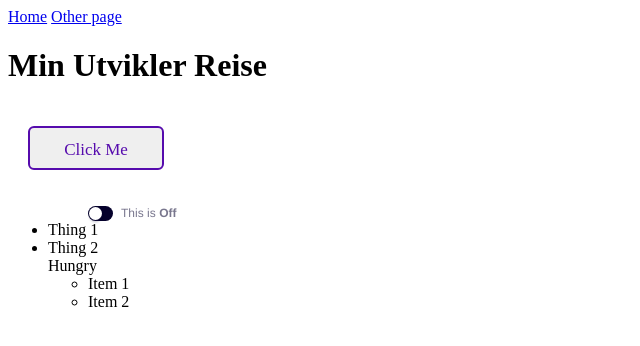
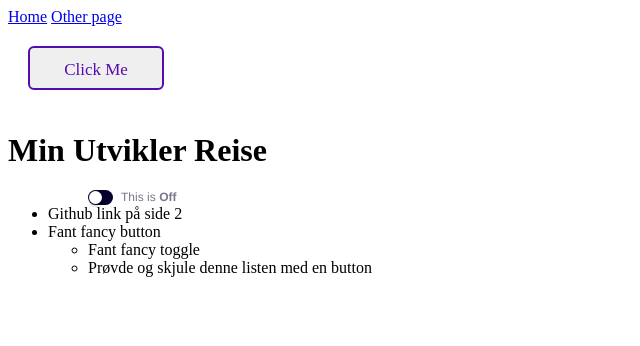
Before and after one commit to CC3636-IV/Kodelofte-Intro, a website: page index.html in a window 1280 px wide. Shown: the whole page, without its empty margins (0-640 px from the left). Drawn offline with Linux system fonts and the light colour scheme.

Commit message:
Updated the list with acutal points

```diff
--- a/index.html
+++ b/index.html
@@ -16,11 +16,13 @@
       <a href="/" aria-current="page">Home</a>
       <a href="/page2.html">Other page</a>
     </nav>
+    <button onclick="myFunction()">Click Me</button>
+<div id="myDIV">
     <main>
       <h1>Min Utvikler Reise</h1>
 
-      <button onclick="myFunction()">Click Me</button>
-<div id="myDIV">
+
+
 
 
       <ul>
@@ -38,16 +40,16 @@
  </div>
 
       </ul>
-        <li>Thing 1</li>
-        <li>Thing 2</li>
-        Hungry
+        <li>Github link på side 2</li>
+        <li>Fant fancy button</li>
         <ul>
-          <li>Item 1</li>
-          <li>Item 2</li>
+          <li>Fant fancy toggle</li>
+          <li>Prøvde og skjule denne listen med en button</li>
         </ul>
       </ul>
-</div>
+
 
     </main>
+</div>
   </body>
 </html>
```
